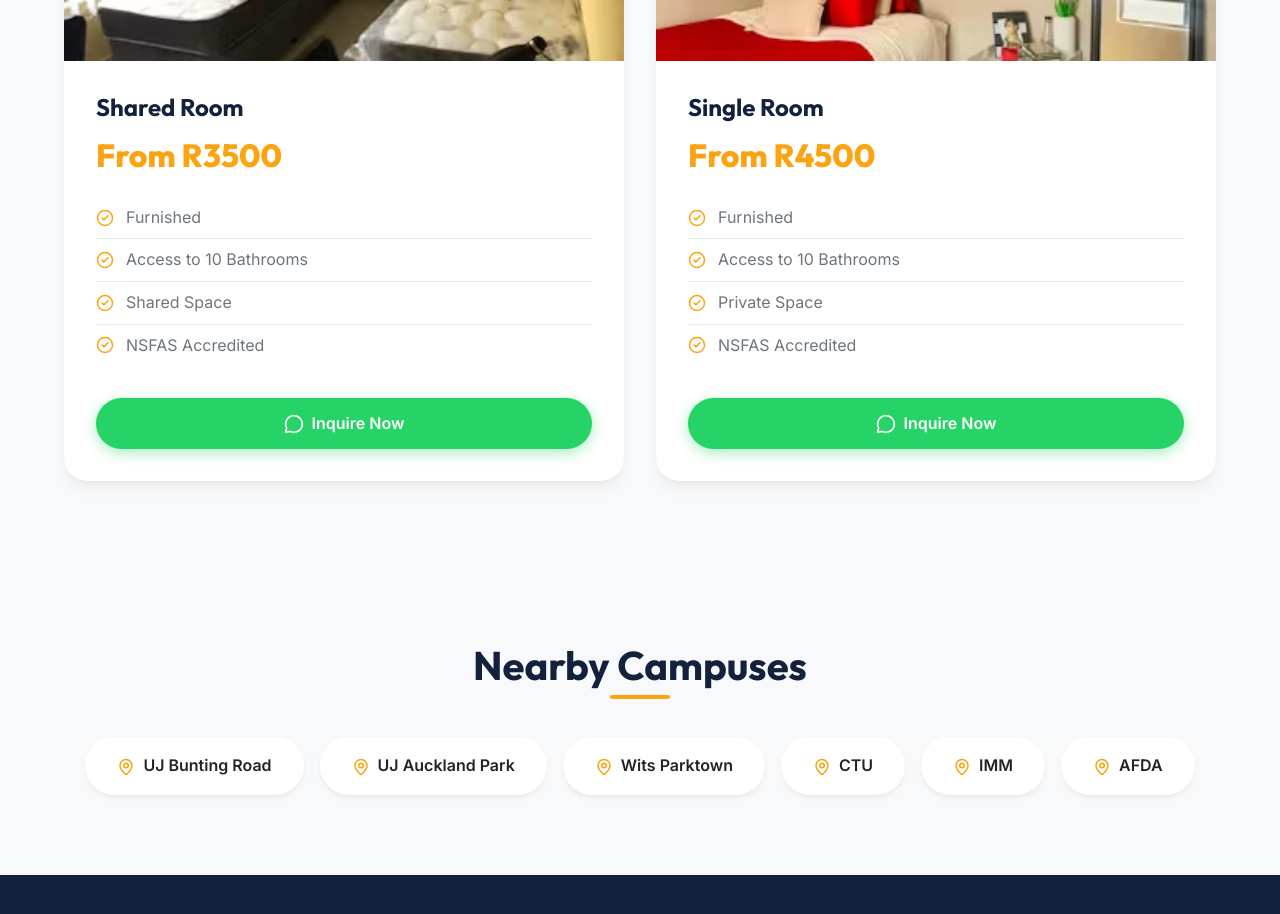
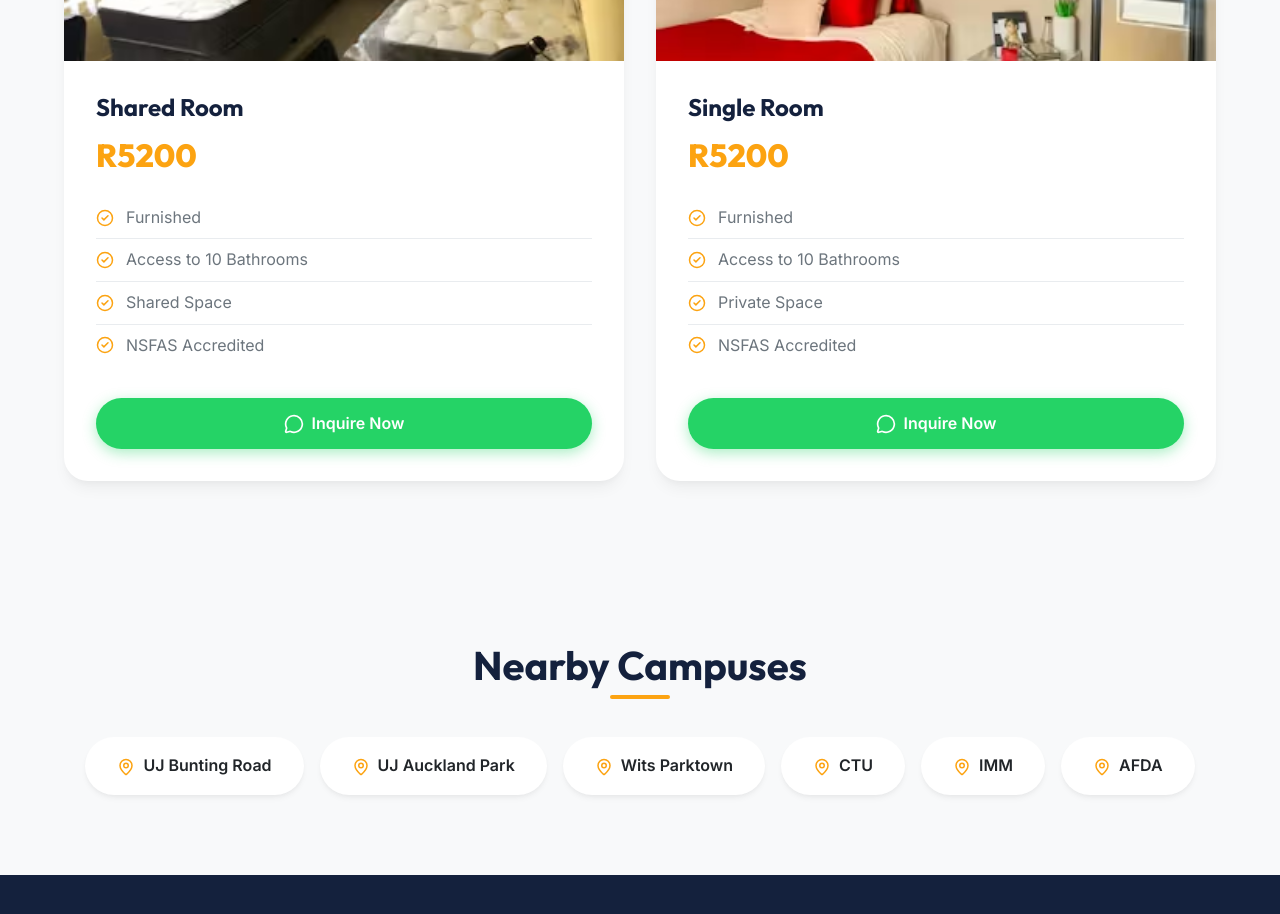
Before and after one commit to Tebza206/student-accommodation, a React (Vite) app: page / in a window 1280 px wide. Shown: the part 3740-4654 px from the top of the page. Built offline with nearby package versions, Linux system fonts and the light colour scheme.

Commit message:
chore: update room prices to R5200

```diff
--- a/src/data.js
+++ b/src/data.js
@@ -61,13 +61,13 @@ export const galleryPhotos = [
 export const roomTypes = [
   {
     type: "Shared Room",
-    price: "From R3500",
+    price: "R5200",
     features: ["Furnished", "Access to 10 Bathrooms", "Shared Space", "NSFAS Accredited"],
     image: sharing
   },
   {
     type: "Single Room",
-    price: "From R4500",
+    price: "R5200",
     features: ["Furnished", "Access to 10 Bathrooms", "Private Space", "NSFAS Accredited"],
     image: singleRoom
   }
```
